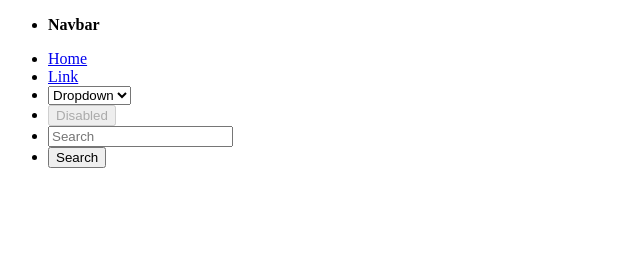
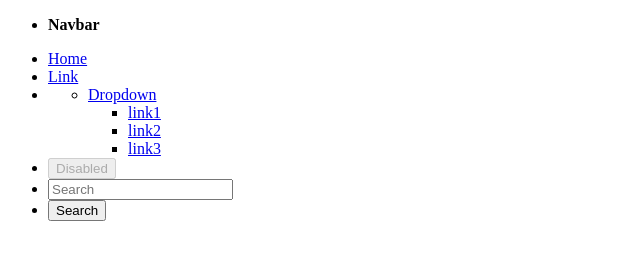
Before and after one commit to Noximillion/Develhope, a plain HTML site: page navBar/start.html in a window 1280 px wide. Shown: the whole page, without its empty margins (0-640 px from the left). Drawn offline with Linux system fonts and the light colour scheme.

Commit message:
i corrected the exercise

```diff
--- a/navBar/start.html
+++ b/navBar/start.html
@@ -14,13 +14,17 @@
                 <li><a href="#Home">Home</a></li>
                 <li><a href="#Link">Link</a></li>
                 <li>
-                    <select id="menu" name="dropdow">
-                        <option value="Dropdown">Dropdown</option>
-                        <option value="Menu">Menu</option>
-                        <option value="Is">Is</option>
-                        <option value="This">This</option>
-                        <option value="Correct?">Correct?</option>
-                    </select>
+                <ul>
+                    <li>
+                        <a href="#">Dropdown</a>
+                        <ul>
+                            <li><a href="#">link1</a></li>
+                            <li><a href="#">link2</a> </li>
+                            <li><a href="#">link3</a></li>
+                        </ul>
+                    </li>
+
+                </ul>
                 </li>
                 <li><button type="button" disabled>Disabled</button></li>
 
```
